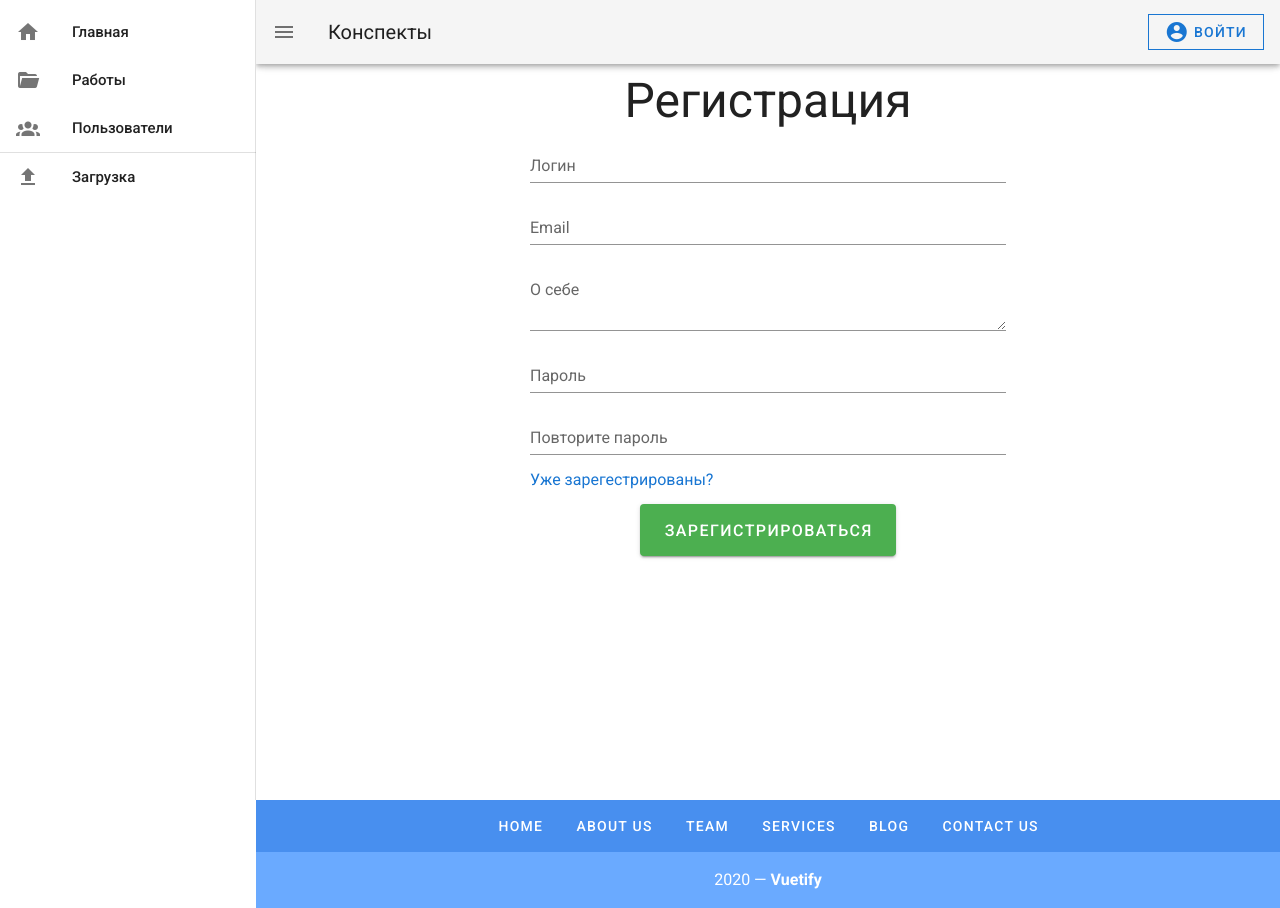
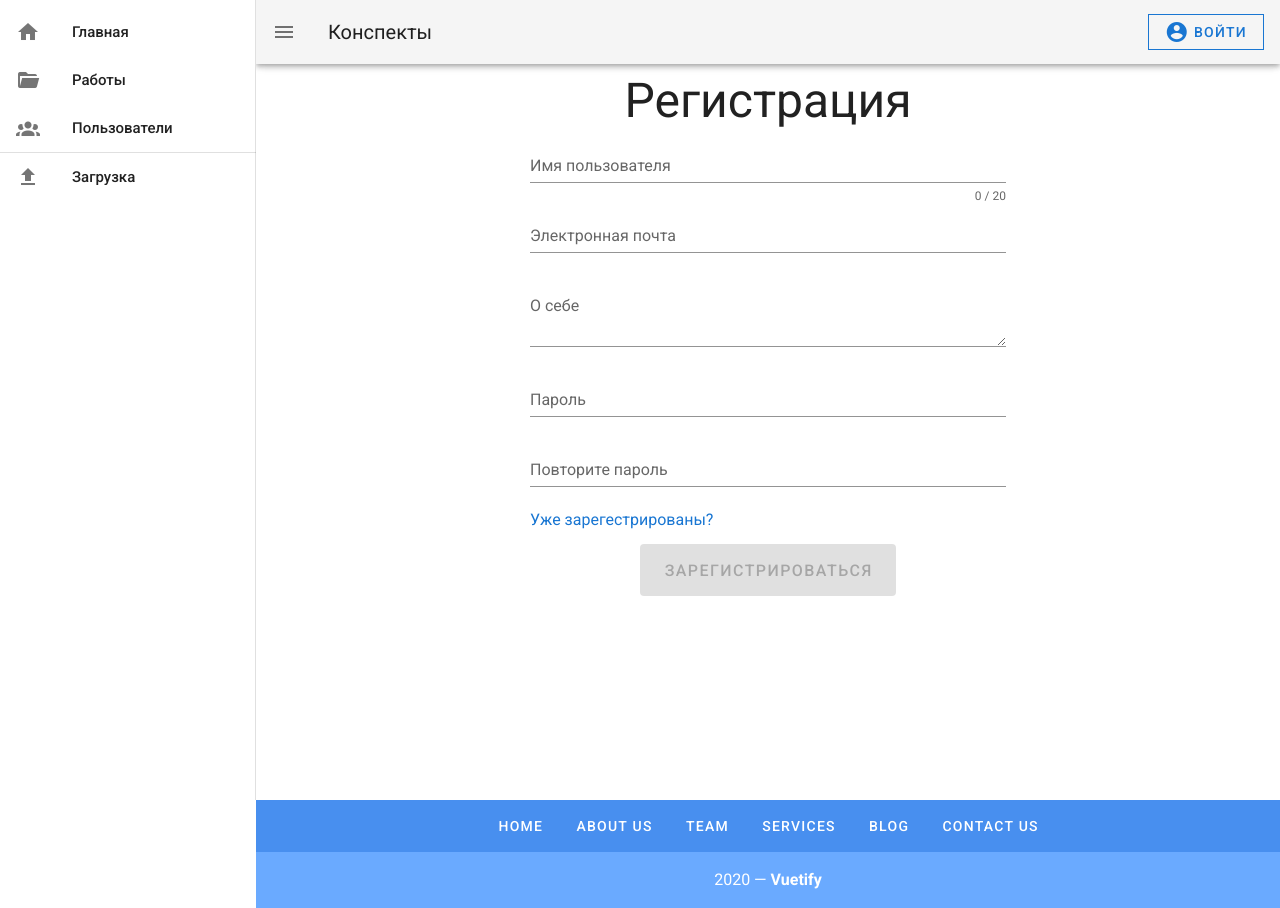
Before and after one commit to on3dd/notes-app-v2, a Vue app in the folder frontend/: page /join in a window 1280 px wide. Built offline with nearby package versions, Linux system fonts and the light colour scheme.

Commit message:
Added validation via vee-validate

```diff
--- a/frontend/package.json
+++ b/frontend/package.json
@@ -11,6 +11,7 @@
     "axios": "^0.19.1",
     "core-js": "^3.4.4",
     "pdfjs-dist": "^2.2.228",
+    "vee-validate": "^3.2.3",
     "vue": "^2.6.10",
     "vue-router": "^3.1.3",
     "vuetify": "^2.1.0",
--- a/frontend/src/components/JoinForm.vue
+++ b/frontend/src/components/JoinForm.vue
@@ -1,63 +1,72 @@
 <template>
   <v-col>
-    <v-form id="form" v-model="valid" lazy-validation onsubmit="return false;">
+    <ValidationObserver ref="obs" v-slot="{ invalid, validated, passes, validate }">
+      <v-form id="form" lazy-validation onsubmit="return false;">
         <span class="display-2 display-sm-3 text-center d-block mb-3">Регистрация</span>
 
-      <v-text-field v-model="username" :rules="usernameRules" label="Логин" required name="username"/>
+        <VTextFieldWithValidation :counter="20" label="Имя пользователя" rules="required|max:20" v-model="username"/>
 
-      <v-text-field v-model="email" :rules="emailRules" label="Email" required name="email" type="email"/>
+        <VTextFieldWithValidation label="Электронная почта" rules="required|email" v-model="email"/>
 
-      <v-textarea v-model="about" :rules="aboutRules" label="О себе" name="about" rows="2"/>
+        <v-textarea label="О себе" name="about" rows="2" v-model="about"/>
 
-      <v-text-field v-model="password" :rules="passwordRules" label="Пароль" required name="password" type="password"/>
+        <ValidationObserver>
+          <VTextFieldWithValidation label="Пароль" rules="required|min:8|password:@Повторите пароль" type="password"
+                                    v-model="password"/>
 
-      <v-text-field
-          v-model="repeatPassword" :rules="repeatPasswordRules" label="Повторите пароль"
-          required name="repeatPassword" type="password"/>
+          <VTextFieldWithValidation label="Повторите пароль" name="confirm" rules="required|min:8" type="password"
+                                    v-model="repeatPassword"/>
+        </ValidationObserver>
 
         <div class="mb-3 sign-in">
           <router-link to="/login">Уже зарегестрированы?</router-link>
         </div>
 
         <div class="d-flex justify-center">
-        <v-btn x-large color="success" class="mx-4" :disabled="!valid" type="submit" @click="submit">
+          <v-btn :disabled="invalid" @click="submit" class="mx-4" color="success" type="submit" x-large>
             Зарегистрироваться
           </v-btn>
         </div>
       </v-form>
+    </ValidationObserver>
   </v-col>
 </template>
 
 <script>
+  import {ValidationObserver} from "vee-validate";
+  import VTextFieldWithValidation from './inputs/VTextFieldWithValidation';
+
   export default {
     name: "JoinForm",
+    components: {
+      ValidationObserver,
+      // ValidationProvider,
+      VTextFieldWithValidation
+    },
     data: () => ({
       valid: false,
+
       username: '',
-      usernameRules: [
-        v => !!v || "Поле должно быть заполнено"
+      email: '',
+      emailRules: [
+        v => !!v || "Поле должно быть заполнено",
+        v => /.+@.+/.test(v) || 'Некорректный адрес',
       ],
+
+      about: '',
+
       password: '',
       passwordRules: [
         v => !!v || "Поле должно быть заполнено"
       ],
-      email: '',
-      emailRules: [
-        v => !!v || "Поле должно быть заполнено"
-      ],
-      about: '',
-      aboutRules: [],
+
       repeatPassword: '',
       repeatPasswordRules: [
-        v => !!v || "Поле должно быть заполнено"
+        v => !!v || "Поле должно быть заполнено",
       ]
     }),
     methods: {
       submit: function () {
-        if (this.password !== this.repeatPassword) {
-          return console.log("Password does not match!")
-        }
-
         this.$store.dispatch('register', {
           username: this.username,
           email: this.email,
@@ -68,20 +77,18 @@
             .catch(err => console.log(err))
       }
     },
-  }
-  ;
+  };
 </script>
 
 <style>
-  .v-input__slot {
-    margin-bottom: 0 !important;
-  }
   .sign-in {
     text-align: left;
   }
+
   .sign-in a {
     text-decoration: none;
   }
+
   .sign-in a:hover {
     text-decoration: underline;
   }
--- a/frontend/src/components/LoginForm.vue
+++ b/frontend/src/components/LoginForm.vue
@@ -49,10 +49,6 @@
 </script>
 
 <style>
-  .v-input__slot {
-    margin-bottom: 0 !important;
-  }
-
   .sign-up {
     text-align: left;
   }
--- /dev/null
+++ b/frontend/src/components/inputs/VTextFieldWithValidation.vue
@@ -0,0 +1,49 @@
+<template>
+  <ValidationProvider :name="$attrs.label" :rules="rules" v-slot="{ errors, valid }">
+    <v-text-field
+        v-model="innerValue"
+        :error-messages="errors"
+        :success="valid"
+        v-bind="$attrs"
+        v-on="$listeners"
+    />
+  </ValidationProvider>
+</template>
+
+<script>
+  import { ValidationProvider } from "vee-validate";
+
+  export default {
+    components: {
+      ValidationProvider
+    },
+    props: {
+      rules: {
+        type: [Object, String],
+        default: ""
+      },
+      // must be included in props
+      value: {
+        type: null
+      }
+    },
+    data: () => ({
+      innerValue: ""
+    }),
+    watch: {
+      // Handles internal model changes.
+      innerValue(newVal) {
+        this.$emit("input", newVal);
+      },
+      // Handles external model changes.
+      value(newVal) {
+        this.innerValue = newVal;
+      }
+    },
+    created() {
+      if (this.value) {
+        this.innerValue = this.value;
+      }
+    }
+  };
+</script>
--- a/frontend/src/main.js
+++ b/frontend/src/main.js
@@ -5,6 +5,8 @@ import store from "./store";
 
 import vuetify from "./plugins/vuetify";
 import axios from "axios";
+
+import "./vee-validate";
 
 Vue.config.productionTip = false;
 
--- /dev/null
+++ b/frontend/src/vee-validate.js
@@ -0,0 +1,30 @@
+import { required, email, max, min } from "vee-validate/dist/rules";
+import { extend } from "vee-validate";
+
+extend("required", {
+  ...required,
+  message: "Данное поле должно быть заполненно"
+});
+
+extend("max", {
+  ...max,
+    message: "Данное поле может содержать не более {length} знаков"
+});
+
+extend("min", {
+  ...min,
+    message: "Данное поле должно содержать {length} знаков или более"
+});
+
+extend("email", {
+  ...email,
+  message: "Некорректный адрес электронной почты"
+});
+
+extend('password', {
+  params: ['target'],
+  validate(value, { target }) {
+    return value === target;
+  },
+  message: 'Пароли не совпадают'
+});
```
Also changed, not shown: 1 other file (tests, documents, lock files or other folders). Lines whose indentation alone changed are shown as unchanged.
